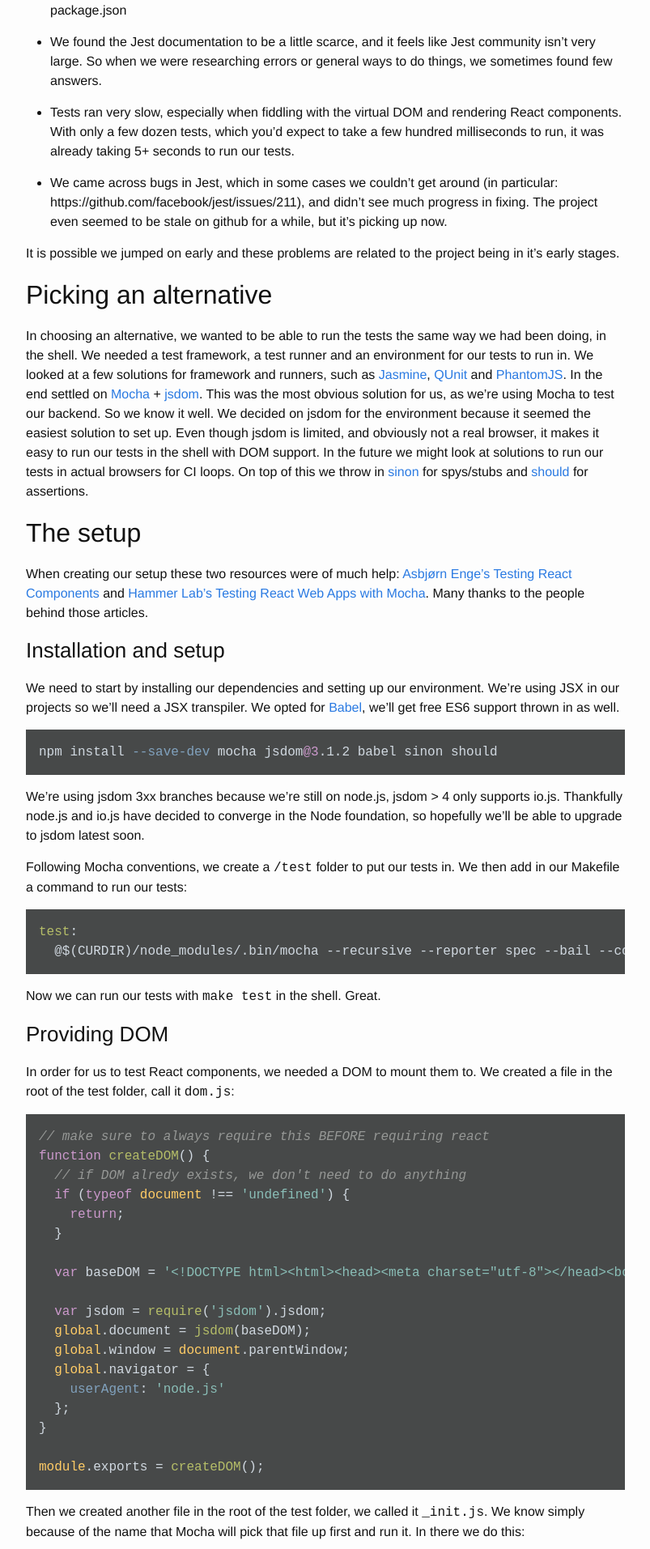
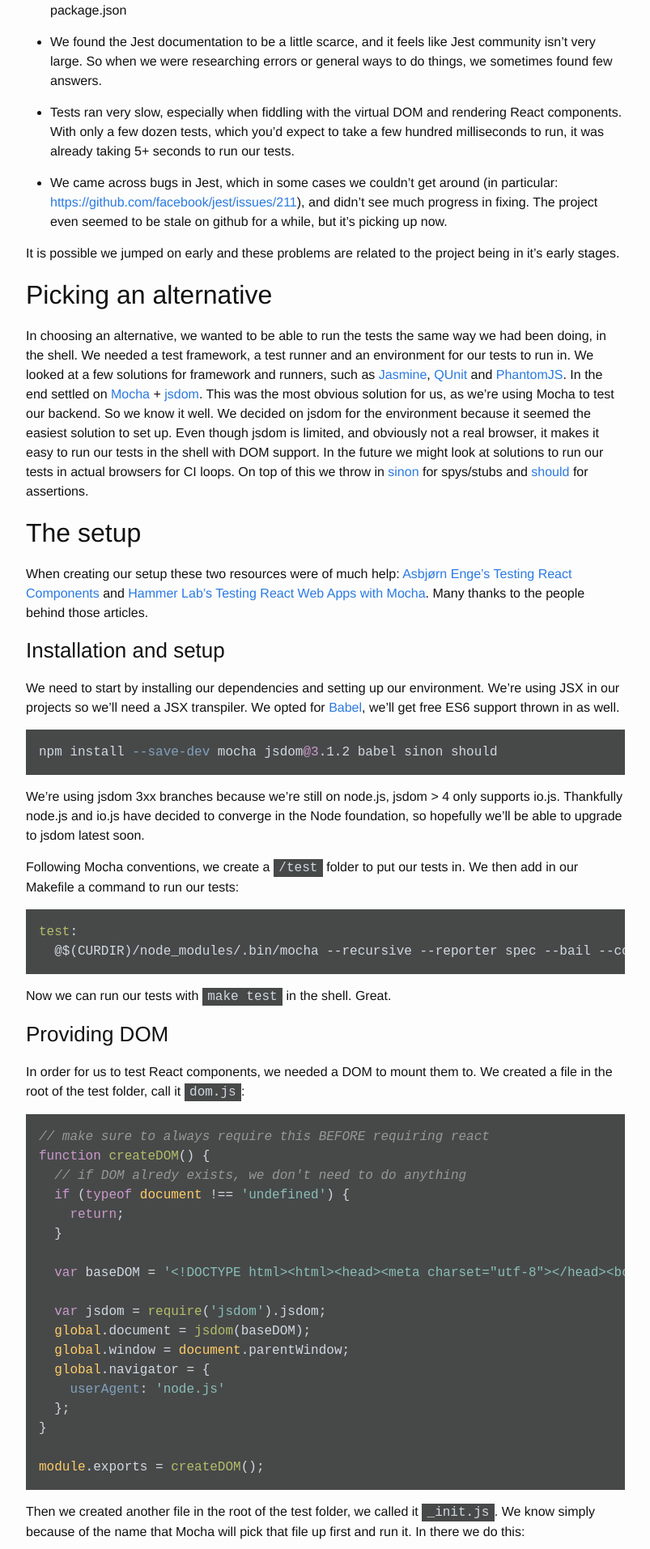
Before and after one commit to DigonGames/digongames.github.io, a Jekyll site: the page built from _posts/2015-05-15-switching-from-jest-to-mocha.md, in a window 1280 px wide. Shown: the part 571-2484 px from the top of the page at 81% size, without its empty margins (238-1041 px from the left). Built offline with Jekyll 4.4.1, drawn with Linux system fonts in a browser that asks for light colours; nearby versions of some CDN libraries.

Commit message:
Tuning code highlighting

```diff
--- a/_posts/2015-05-15-switching-from-jest-to-mocha.md
+++ b/_posts/2015-05-15-switching-from-jest-to-mocha.md
@@ -16,7 +16,7 @@
 
 * Tests ran very slow, especially when fiddling with the virtual DOM and rendering React components. With only a few dozen tests, which you'd expect to take a few hundred milliseconds to run, it was already taking 5+ seconds to run our tests.
 
-* We came across bugs in Jest, which in some cases we couldn't get around (in particular: https://github.com/facebook/jest/issues/211), and didn't see much progress in fixing. The project even seemed to be stale on github for a while, but it's picking up now.
+* We came across bugs in Jest, which in some cases we couldn't get around (in particular: [https://github.com/facebook/jest/issues/211](https://github.com/facebook/jest/issues/211)), and didn't see much progress in fixing. The project even seemed to be stale on github for a while, but it's picking up now.
 
 It is possible we jumped on early and these problems are related to the project being in it's early stages.
 
--- a/_sass/_base.scss
+++ b/_sass/_base.scss
@@ -103,6 +103,15 @@
 }
 
 
+/**
+ * Inline code
+ */
+code {
+  background: #474949;
+  color: #d1d9e1;
+  padding: 0.1em 0.4em;
+}
+
 
 /**
  * Blockquotes
```
